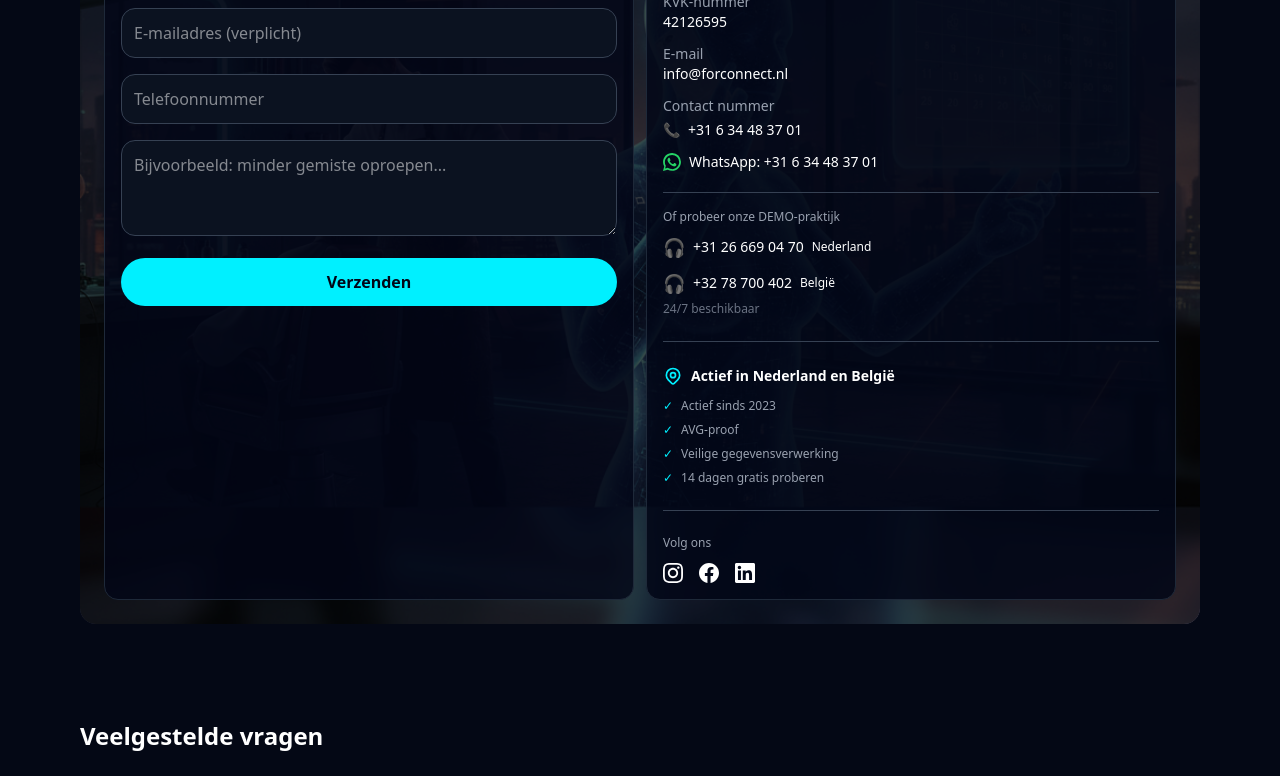
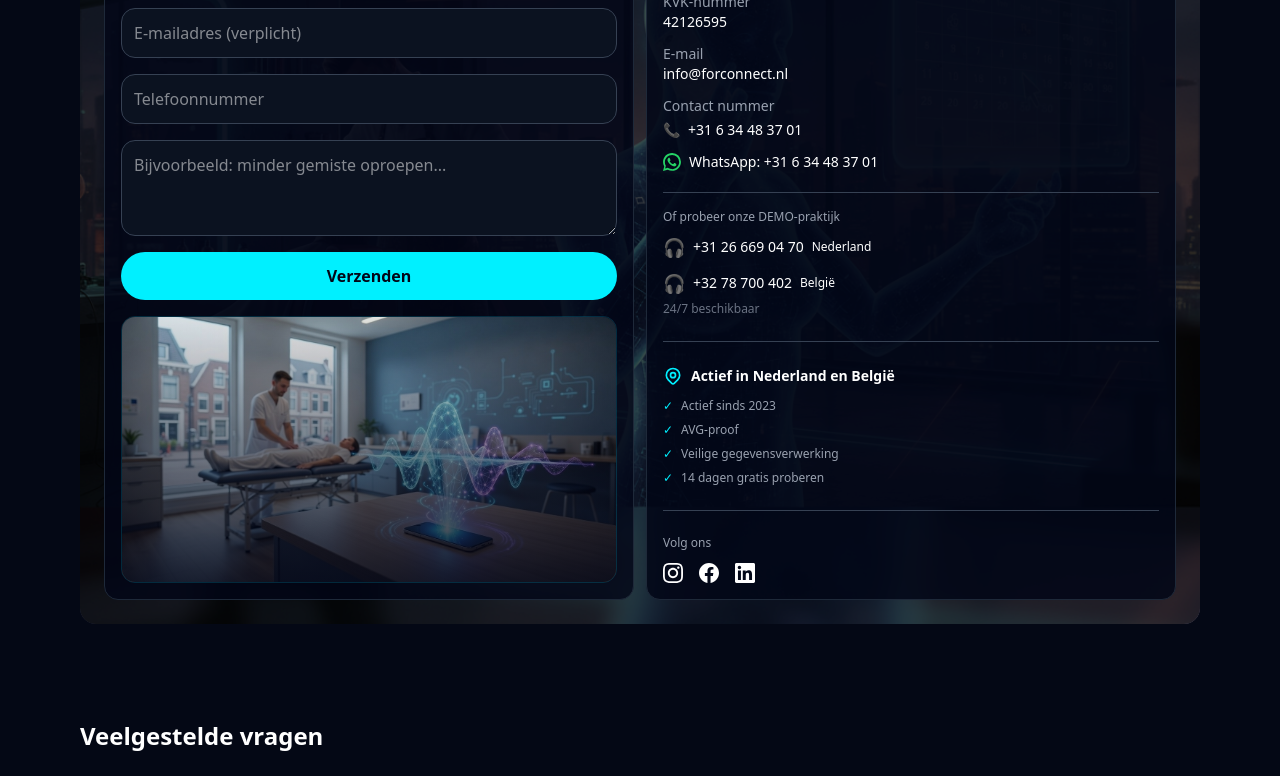
Before and after one commit to ForConnect/forconnect-site, a Next.js app: page / in a window 1280 px wide. Shown: the part 3952-4728 px from the top of the page. Built offline with nearby package versions, Linux system fonts and the light colour scheme.

Commit message:
Add waveform and contact photo

```diff
--- a/app/page.tsx
+++ b/app/page.tsx
@@ -1,6 +1,7 @@
 'use client';
 
 import React, { useState } from 'react';
+import Waveform from '@/components/Waveform';
 
 type ContentType = {
   nav: string[];
@@ -273,6 +274,7 @@ export default function HomePage() {
                 : 'This is what a phone call with the ForConnect assistant sounds like. Duration: 1:21.'}
             </p>
 
+            <Waveform />
             <audio controls className="w-full">
               <source src="/audio/forconnect-demo.mp3" type="audio/mpeg" />
               Your browser does not support audio.
@@ -473,13 +475,17 @@ export default function HomePage() {
             <h2 className="text-2xl font-bold">{t.demoTitle}</h2>
             <p className="text-sm text-gray-300">{t.demoSubtitle}</p>
             <div className="grid md:grid-cols-2 gap-3 mt-6">
-              <form onSubmit={async (e) => { e.preventDefault(); const form = e.currentTarget; const formData = new FormData(form); const email = formData.get('email') as string; if (!/^[^\s@]+@[^\s@]+\.[^\s@]+$/.test(email)) { alert(lang === 'nl' ? 'Voer een geldig e-mailadres in.' : 'Please enter a valid email address.'); return; } const res = await fetch('/api/contact', { method: 'POST', body: formData }); if (res.ok) { alert(lang === 'nl' ? 'Uw bericht is succesvol verzonden. Bedankt!' : 'Your message has been sent successfully. Thank you!'); form.reset(); } else { alert(lang === 'nl' ? 'Er is een fout opgetreden. Probeer het opnieuw.' : 'An error occurred. Please try again.'); } }} className="space-y-4 p-4 bg-[#020617]/80 rounded-xl border border-gray-800">
+              <form onSubmit={async (e) => { e.preventDefault(); const form = e.currentTarget; const formData = new FormData(form); const email = formData.get('email') as string; if (!/^[^\s@]+@[^\s@]+\.[^\s@]+$/.test(email)) { alert(lang === 'nl' ? 'Voer een geldig e-mailadres in.' : 'Please enter a valid email address.'); return; } const res = await fetch('/api/contact', { method: 'POST', body: formData }); if (res.ok) { alert(lang === 'nl' ? 'Uw bericht is succesvol verzonden. Bedankt!' : 'Your message has been sent successfully. Thank you!'); form.reset(); } else { alert(lang === 'nl' ? 'Er is een fout opgetreden. Probeer het opnieuw.' : 'An error occurred. Please try again.'); } }} className="flex flex-col space-y-4 p-4 bg-[#020617]/80 rounded-xl border border-gray-800">
                 <input type="text" name="name" placeholder={t.form.name} className="w-full p-3 bg-[#0B1220] border border-gray-700 rounded-xl" />
                 <input type="text" name="salon" placeholder={t.form.salon} className="w-full p-3 bg-[#0B1220] border border-gray-700 rounded-xl" />
                 <input type="email" name="email" required placeholder={t.form.email} className="w-full p-3 bg-[#0B1220] border border-gray-700 rounded-xl" />
                 <input type="tel" name="phone" placeholder={t.form.phone} className="w-full p-3 bg-[#0B1220] border border-gray-700 rounded-xl" />
                 <textarea name="message" placeholder={t.form.messagePlaceholder} className="w-full p-3 bg-[#0B1220] border border-gray-700 rounded-xl h-24" />
-                <button type="submit" className="w-full px-4 py-3 bg-[#00F0FF] text-[#020617] rounded-full font-semibold mb-6">{t.form.submit}</button>
+                <button type="submit" className="w-full px-4 py-3 bg-[#00F0FF] text-[#020617] rounded-full font-semibold">{t.form.submit}</button>
+                <div className="relative flex-1 min-h-[200px] rounded-xl overflow-hidden border border-cyan-500/20">
+                  <img src="/contact-foto.jpg" alt="Fysiotherapeut in gesprek met patient" className="absolute inset-0 w-full h-full object-cover" />
+                  <div className="absolute inset-0 bg-gradient-to-t from-[#020617]/85 to-[#020617]/10" />
+                </div>
               </form>
               <div className="p-4 bg-[#020617]/85 rounded-xl border border-gray-800">
                 <h3 className="text-lg font-semibold">Contact</h3>
```
Also changed, not shown: public/contact-foto.jpg (added). Lines whose indentation alone changed are shown as unchanged.
